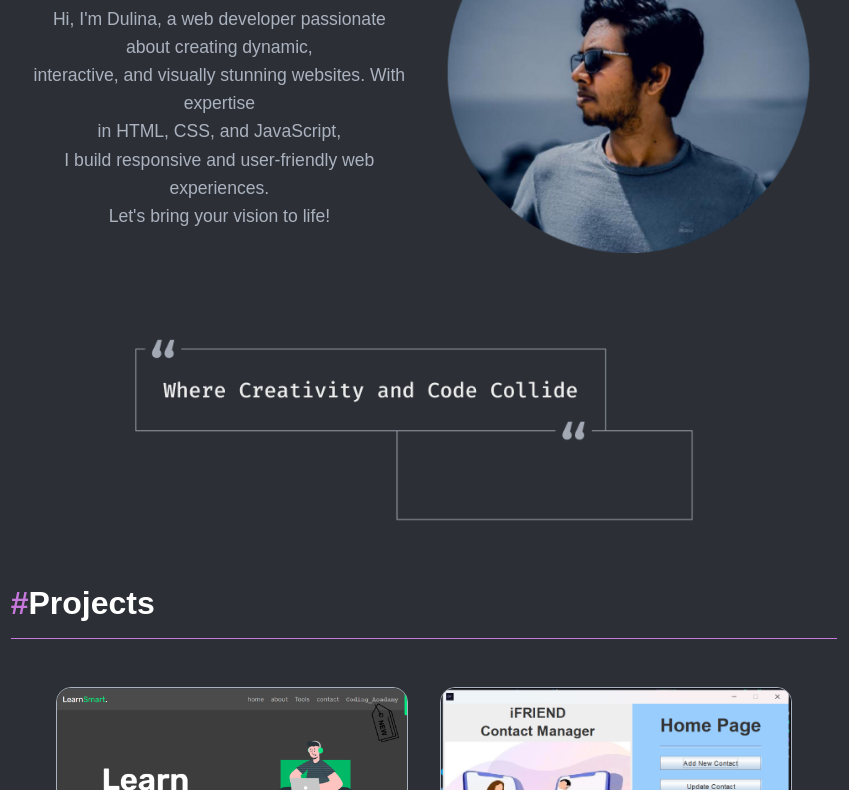
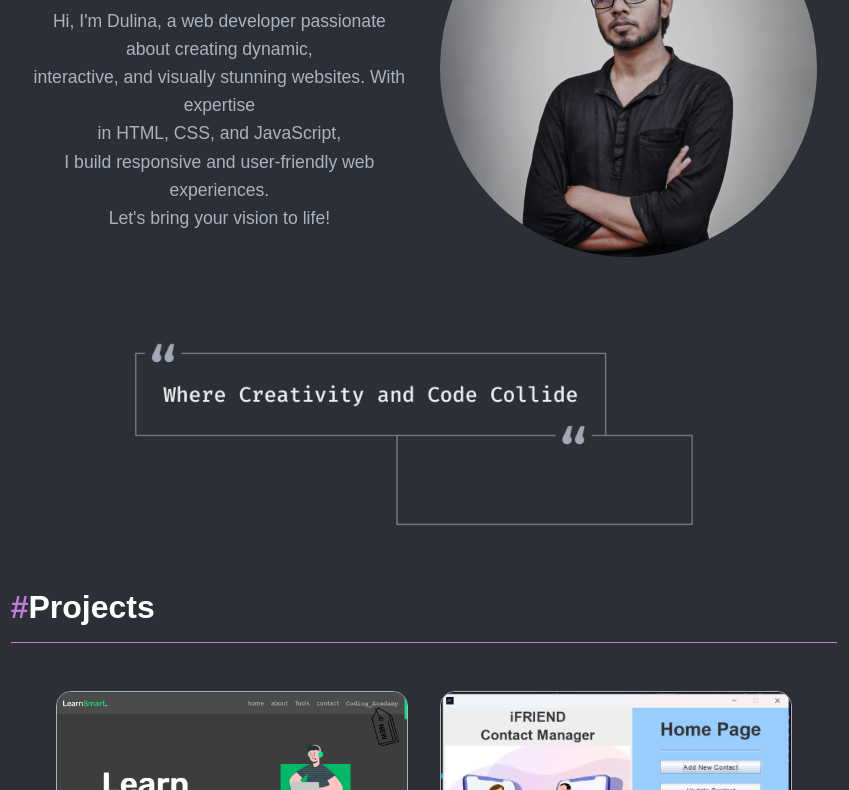
Before and after one commit to dulina2004/protfolio_0.5, a plain HTML site: page index.html in a window 1280 px wide. Shown: the part 221-1011 px from the top of the page, without its empty margins (216-1065 px from the left). Drawn offline with nearby package versions, Linux system fonts and the light colour scheme.

Commit message:
image update profile

```diff
--- a/css/style.css
+++ b/css/style.css
@@ -12,7 +12,9 @@ body {
     font-family: Arial, sans-serif;
     min-height: 100vh;
 }
-
+.main_img {
+    border-radius: 100%;
+}
 .contaner {
     width: 100%;
     min-height: 100vh;
--- a/index.html
+++ b/index.html
@@ -58,7 +58,11 @@
                         </div>
                     </div>
                     <div class="i">
-                        <img src="img/h.png" class="main_img" />
+                        <img
+                            src="img/h1.jpg"
+                            class="main_img"
+                            class="main_img"
+                        />
                     </div>
                 </div>
                 <div class="slogan">
```
Also changed, not shown: img/h1.jpg (added).
